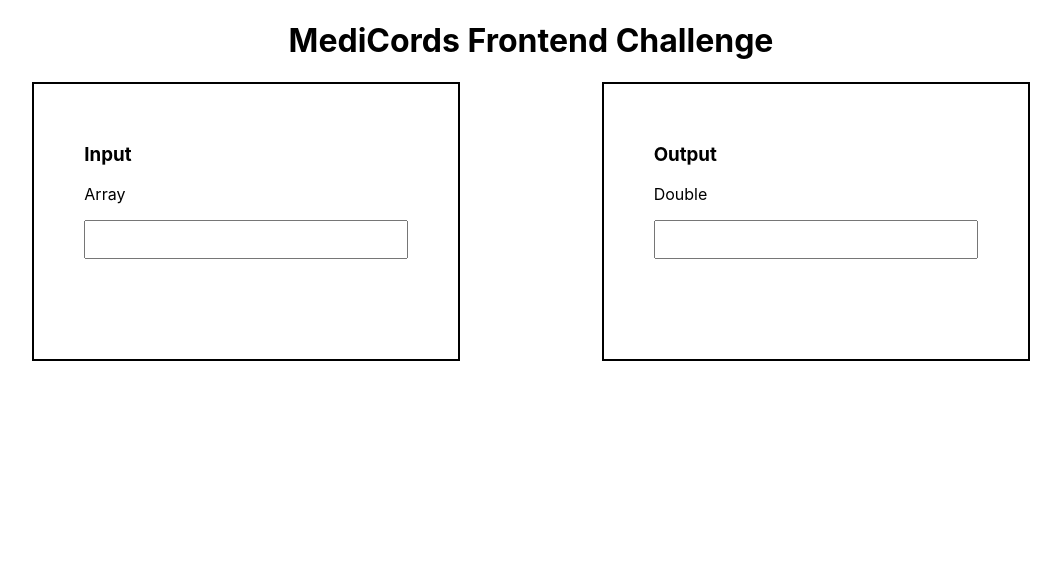
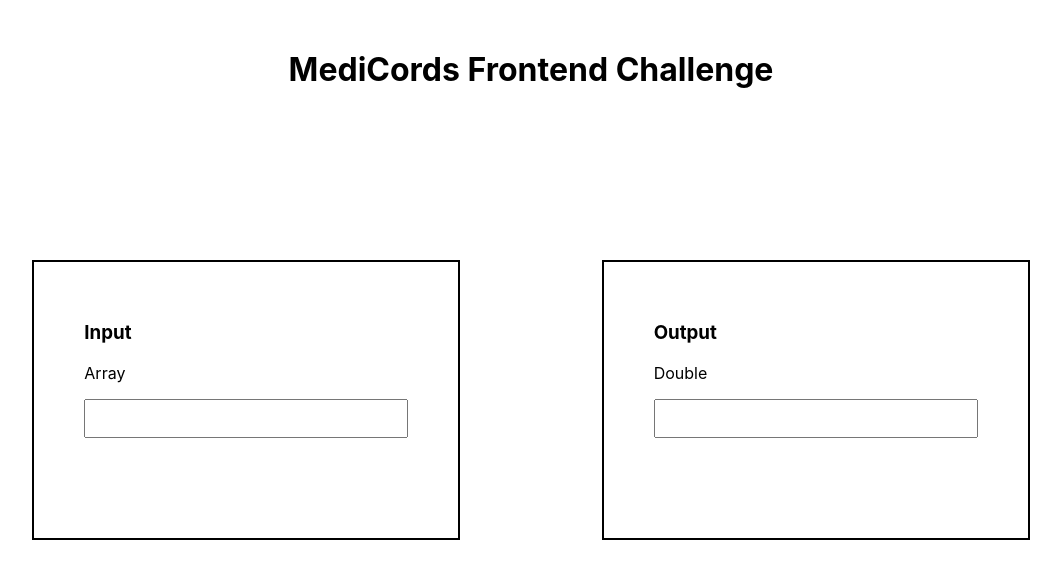
Before and after one commit to jrpt1017/medicords-challenge, a React (Create React App) app: page / in a window 1280 px wide. Shown: the top 578 px of the page, without its empty margins (109-1170 px from the left). Built offline with nearby package versions, Linux system fonts and the light colour scheme.

Commit message:
remove unused css

```diff
--- a/src/App.css
+++ b/src/App.css
@@ -1,40 +1,6 @@
-.App {
+h1 {
   text-align: center;
-}
-
-.App-logo {
-  height: 40vmin;
-  pointer-events: none;
-}
-
-@media (prefers-reduced-motion: no-preference) {
-  .App-logo {
-    animation: App-logo-spin infinite 20s linear;
-  }
-}
-
-.App-header {
-  background-color: #282c34;
-  min-height: 100vh;
-  display: flex;
-  flex-direction: column;
-  align-items: center;
-  justify-content: center;
-  font-size: calc(10px + 2vmin);
-  color: white;
-}
-
-.App-link {
-  color: #61dafb;
-}
-
-@keyframes App-logo-spin {
-  from {
-    transform: rotate(0deg);
-  }
-  to {
-    transform: rotate(360deg);
-  }
+  margin-top: 50px;
 }
 
 .root-container {
@@ -43,10 +9,8 @@
 }
 
 .box-container {
-  padding-bottom: 100px;
-  padding-left: 50px;
-  padding-right: 50px;
-  padding-top: 40px;
+  margin-top: 150px;
+  padding: 40px 50px 100px 50px;
   border: solid 2px;
 }
 
```
